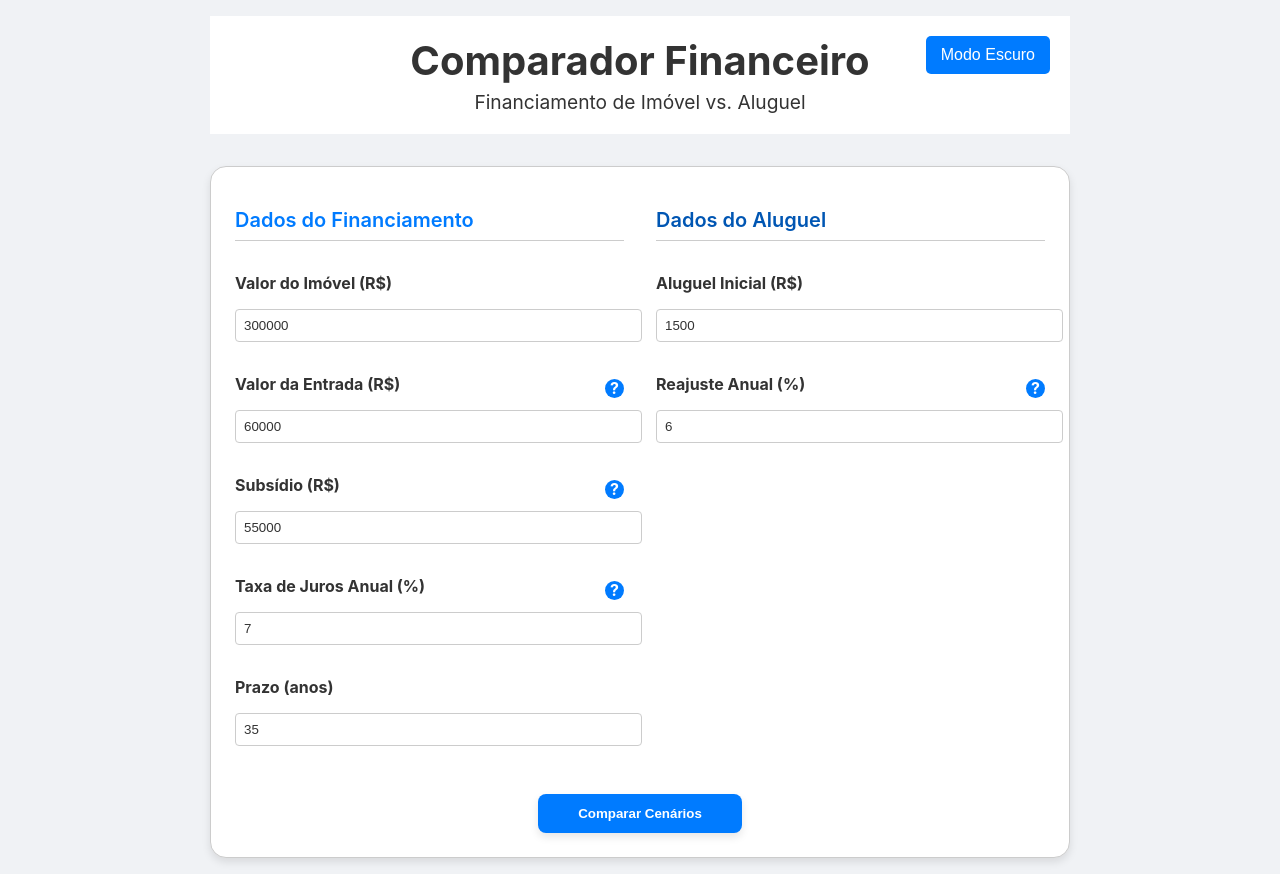
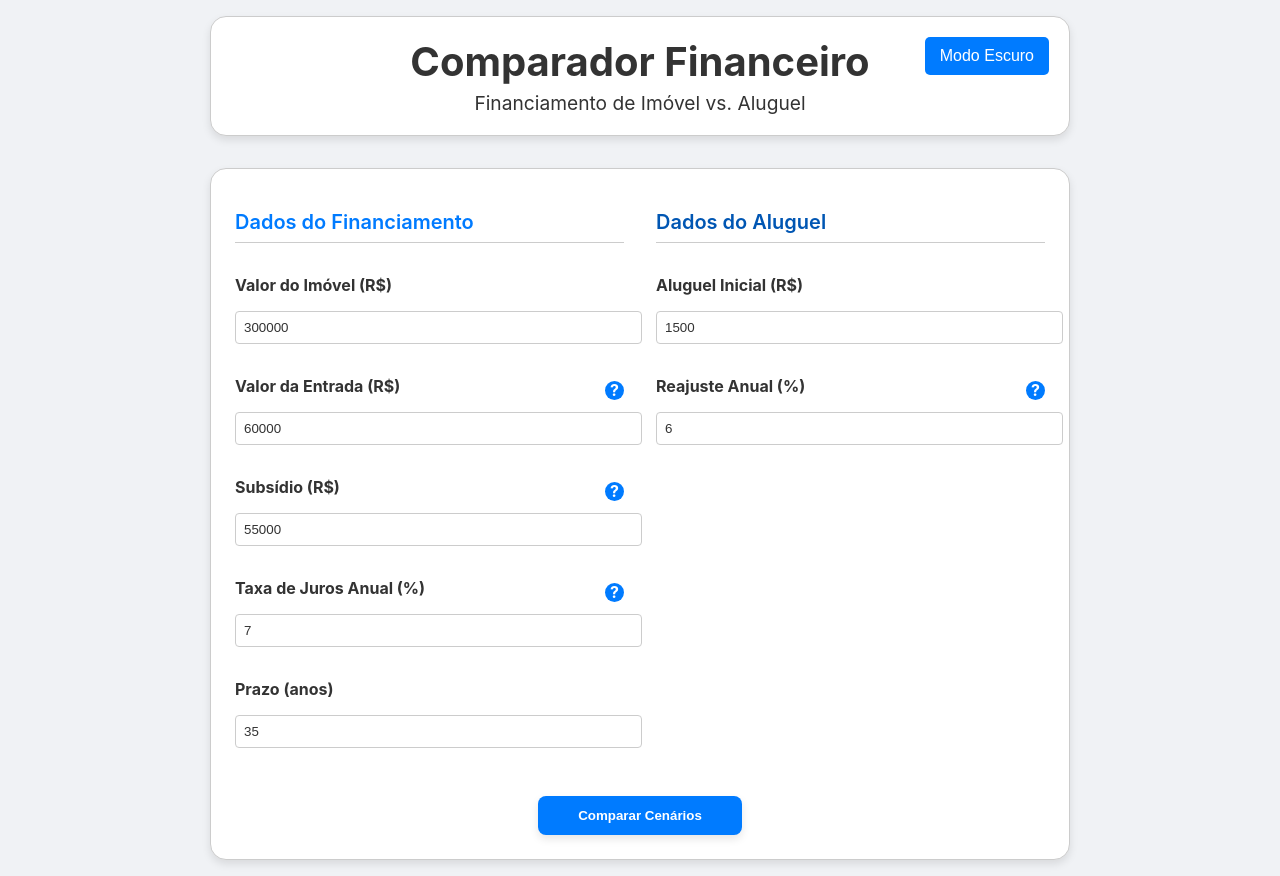
Before and after one commit to DevJofre/LAR_IO, a React (Create React App) app: page / in a window 1280 px wide. Built offline with nearby package versions, Linux system fonts and the light colour scheme.

Commit message:
fix: Uniformiza estilo do Header com o restante da aplicação

```diff
--- a/src/components/Header.module.css
+++ b/src/components/Header.module.css
@@ -4,6 +4,10 @@
   padding: 20px;
   text-align: center;
   position: relative; /* Para posicionar o botão */
+  border-radius: 1rem;
+  box-shadow: var(--box-shadow);
+  border: 1px solid var(--border-color);
+  margin-bottom: 2rem;
 }
 
 .mainTitle {
```
